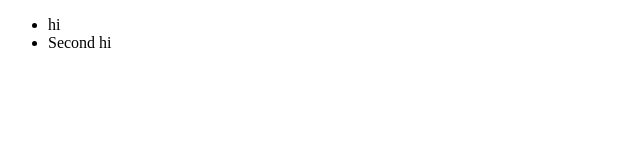
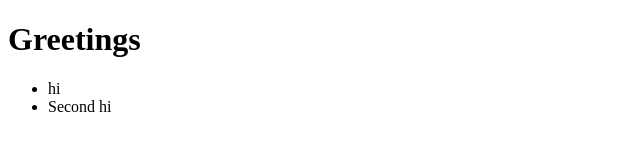
Before and after one commit to AbiUser/my-first-github-repo, a plain HTML site: page index.html in a window 1280 px wide. Shown: the whole page, without its empty margins (0-640 px from the left). Drawn offline with Linux system fonts and the light colour scheme.

Commit message:
added header

```diff
--- a/index.html
+++ b/index.html
@@ -6,6 +6,7 @@
     <title>Document</title>
 </head>
 <body>
+    <h1>Greetings</h1>
     <ul>
         <li>hi</li>
         <li>Second hi</li>
```
